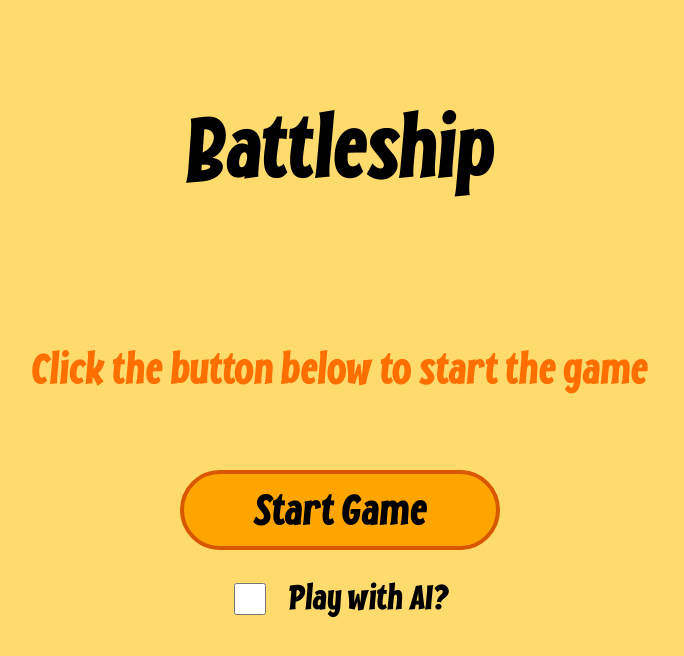
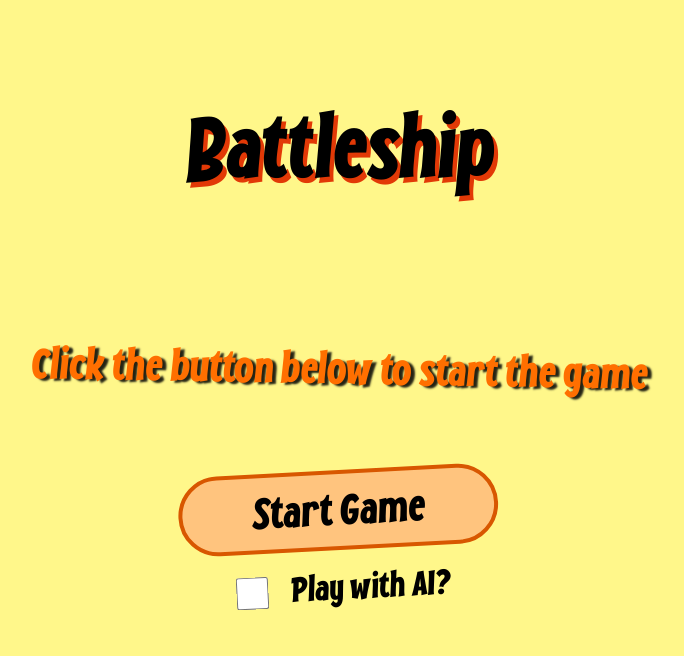
Before and after one commit to SujalGupta52/battleship, a plain HTML site: page index.html in a window 1280 px wide. Shown: the whole page, without its empty margins (300-984 px from the left). Drawn offline with Linux system fonts and the light colour scheme.

Commit message:
Change styling of start menu

```diff
--- a/style.css
+++ b/style.css
@@ -1,31 +1,41 @@
 @font-face {
-    font-family: 'Comic-Font';
+  font-family: "Comic-Font";
   src: url(./Browood-Regular.ttf);
 }
 
-html,body {
+html,
+body {
   margin: 0;
   padding: 0;
   height: 100%;
 }
 
 body {
-    background-color: rgb(255, 219, 110);
+  background-color: #fff78a;
+  opacity: 1;
+  background-image: radial-gradient(
+      #f9a44c 0.6000000000000001px,
+      transparent 0.6000000000000001px
+    ),
+    radial-gradient(#f9a44c 0.6000000000000001px, #fff78a 0.6000000000000001px);
+  background-size: 24px 24px;
+  background-position: 0 0, 12px 12px;
 }
 
 .start-menu .title {
-    font-family: 'Comic-Font';
+  font-family: "Comic-Font";
   height: 30vh;
   padding-top: 30px;
   display: flex;
   justify-content: center;
   align-items: center;
   font-size: 5rem;
+  text-shadow: 4px 5px 0px #e23906;
 }
 
 .start-menu .instruction {
   height: 20vh;
-    font-family: 'Comic-Font';
+  font-family: "Comic-Font";
   color: rgb(255, 111, 0);
   font-size: 2.5rem;
   padding: 20px;
@@ -34,6 +44,8 @@ body {
   display: flex;
   justify-content: center;
   align-items: center;
+  transform: rotate(1deg);
+  text-shadow: 4px 2px 2px #000000db;
 }
 
 .start-menu .ai {
@@ -41,7 +53,7 @@ body {
   align-items: center;
   justify-content: center;
   gap: 20px;
-    font-family: 'Comic-Font';
+  font-family: "Comic-Font";
   font-size: 2rem;
 }
 
@@ -50,20 +62,26 @@ body {
   flex-direction: column;
   justify-content: center;
   align-items: center;
-    gap: 20px;
+  gap: 10px;
+  transform: rotate(-3deg);
 }
 
 .start-menu #play-ai {
   height: 2rem;
   width: 2rem;
+  accent-color: red;
 }
 
 .start-menu .start-btn {
   height: 10vh;
   width: 40vh;
   border: 4px solid rgb(216, 87, 0);
-    background-color: orange;
+  background-color: #ffc47e;
   border-radius: 40px;
   font-size: 2.5rem;
-    font-family: 'Comic-Font';
+  font-family: "Comic-Font";
 }
+
+.start-menu .start-btn:hover {
+  background-color: orange;
+}
```
Lines whose indentation alone changed are shown as unchanged.
